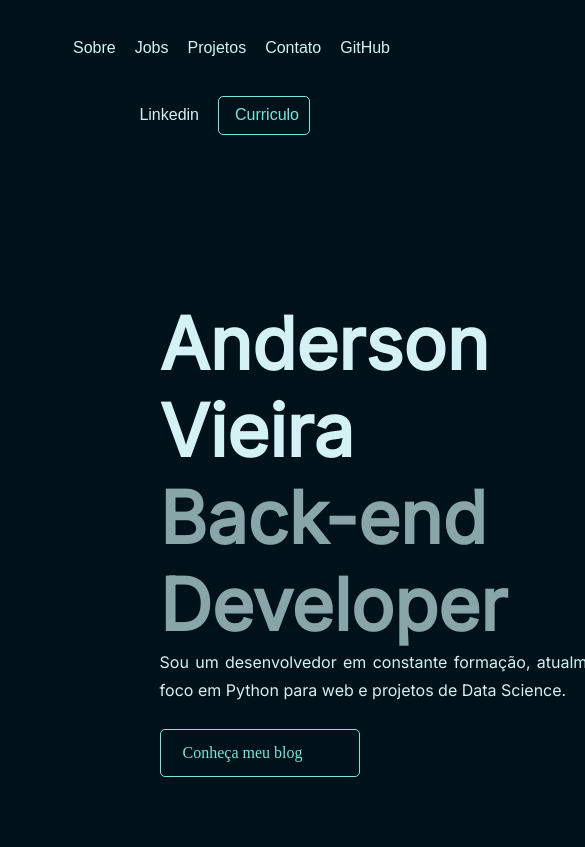
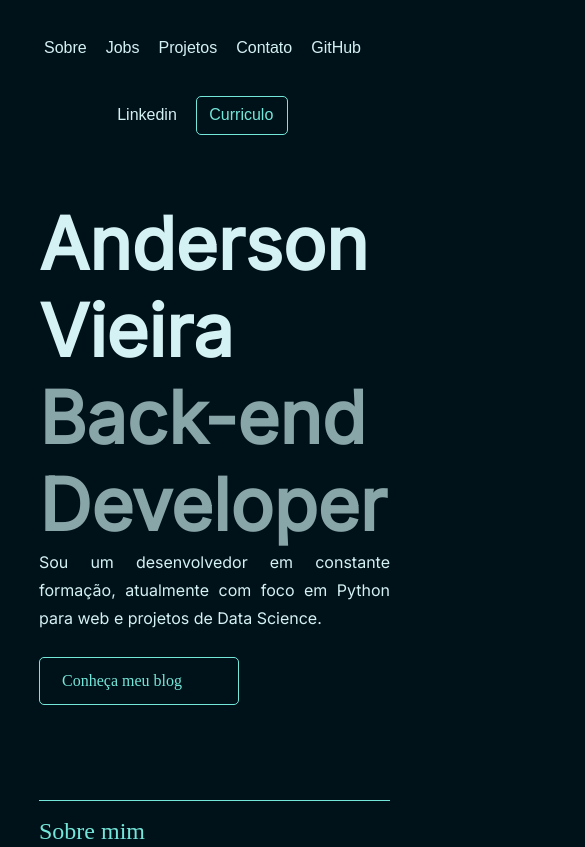
Before and after one commit to vieira-a/vieira-a.github.io, a plain HTML site: page index.html in a window 390 px wide. Shown: the top 847 px of the page, 585 px wide, since content can reach past the window. Drawn offline with Linux system fonts and the light colour scheme; a web font is replaced by a local one.

Commit message:
Responsive adjust to main page

```diff
--- a/css/style.css
+++ b/css/style.css
@@ -130,6 +130,7 @@ main a {
 
 
 h2 {
+    display: inline;
     font-family: 'Inder';
     font-style: normal;
     font-weight: 400;
@@ -151,3 +152,32 @@ main li {
     line-height: 25px;
     color: #75E6DA;
 }
+
+@media screen and (max-width: 480px) {
+    nav {
+        text-align: center;
+    }
+
+   .btresume {
+        margin-right: 0px;
+   }
+
+   main {
+       width: 100%;
+       margin: 100px 5%;
+   }
+
+   .presentation {
+       margin: 0px 5%;
+
+   }
+
+   .textme {
+       width: 100%;
+   }
+
+   .aboutme {
+       width: auto;
+   }
+
+}
--- a/index.html
+++ b/index.html
@@ -3,7 +3,7 @@
 <head>
     <meta charset="UTF-8">
     <meta http-equiv="X-UA-Compatible" content="IE=edge">
-    <meta name="viewport" content="width=device-width, initial-scale=1.0">
+    <meta name="viewport" content="width=device-width">
     <link rel="stylesheet" href="css/reset.css"/>
     <link rel="stylesheet" href="css/style.css"/>
     <title>Anderson Vieira - Dev Back-End</title>
```
